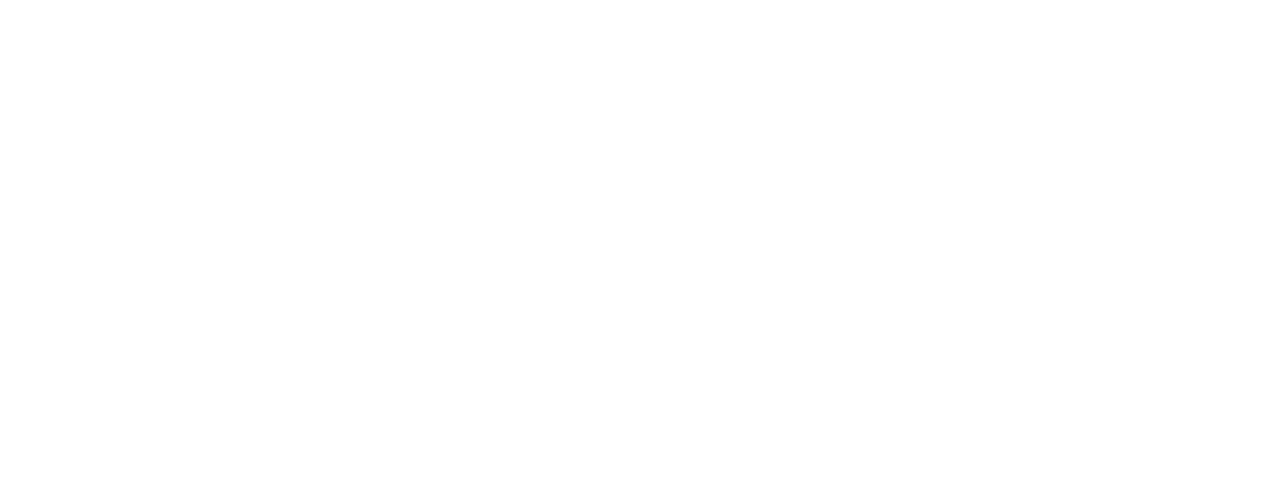
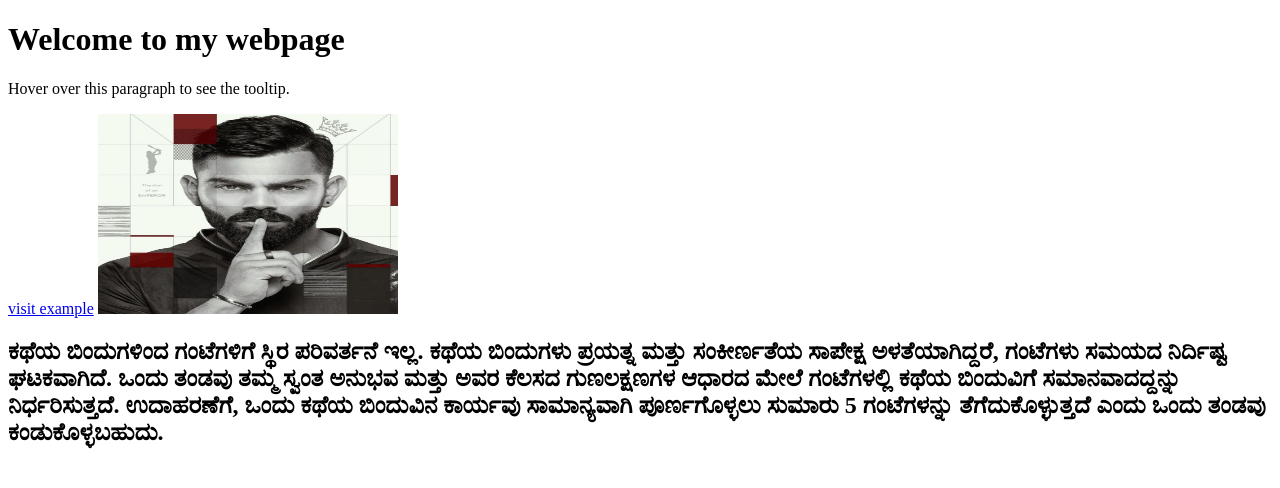
Before and after one commit to manjunath-c071/basichtml, a plain HTML site: page 1.html in a window 1280 px wide. Drawn offline with Linux system fonts and the light colour scheme.

Commit message:
bacichtml

```diff
--- a/1.html
+++ b/1.html
@@ -1,14 +1,18 @@
 <!DOCTYPE html>
 <html lang="en">
-
-<head>
-    <meta charset="UTF-8">
-    <meta name="viewport" content="width=device-width, initial-scale=1.0">
-    <title>Document</title>
+<html lang="kn" <head>
+<meta charset="UTF-8">
+<meta name="viewport" content="width=<device-width>, initial-scale=1.0">
+<title>Document</title>
 </head>
 
 <body>
-
+    <h1 title="This is a heading"> Welcome to my webpage </h1>
+    <p title="this is a paragraph"> Hover over this paragraph to see the tooltip.</p>
+    <a href="https://manoramacollege.edu.in/" gtarget="_blank" title="visit example"> visit example</a>
+    <img src="Virat Kohli.jpeg" alt="a descriptive image" width="300" height="200" title="image tooltip">
+    <h2>ಕಥೆಯ ಬಿಂದುಗಳಿಂದ ಗಂಟೆಗಳಿಗೆ ಸ್ಥಿರ ಪರಿವರ್ತನೆ ಇಲ್ಲ. ಕಥೆಯ ಬಿಂದುಗಳು ಪ್ರಯತ್ನ ಮತ್ತು ಸಂಕೀರ್ಣತೆಯ ಸಾಪೇಕ್ಷ ಅಳತೆಯಾಗಿದ್ದರೆ, ಗಂಟೆಗಳು ಸಮಯದ ನಿರ್ದಿಷ್ಟ ಘಟಕವಾಗಿದೆ. ಒಂದು ತಂಡವು ತಮ್ಮ ಸ್ವಂತ ಅನುಭವ ಮತ್ತು ಅವರ ಕೆಲಸದ ಗುಣಲಕ್ಷಣಗಳ ಆಧಾರದ ಮೇಲೆ ಗಂಟೆಗಳಲ್ಲಿ ಕಥೆಯ ಬಿಂದುವಿಗೆ ಸಮಾನವಾದದ್ದನ್ನು
+        ನಿರ್ಧರಿಸುತ್ತದೆ. ಉದಾಹರಣೆಗೆ, ಒಂದು ಕಥೆಯ ಬಿಂದುವಿನ ಕಾರ್ಯವು ಸಾಮಾನ್ಯವಾಗಿ ಪೂರ್ಣಗೊಳ್ಳಲು ಸುಮಾರು 5 ಗಂಟೆಗಳನ್ನು ತೆಗೆದುಕೊಳ್ಳುತ್ತದೆ ಎಂದು ಒಂದು ತಂಡವು ಕಂಡುಕೊಳ್ಳಬಹುದು.</h2>
 </body>
 
 </html>
```
Also changed, not shown: Virat Kohli.jpeg (added).
